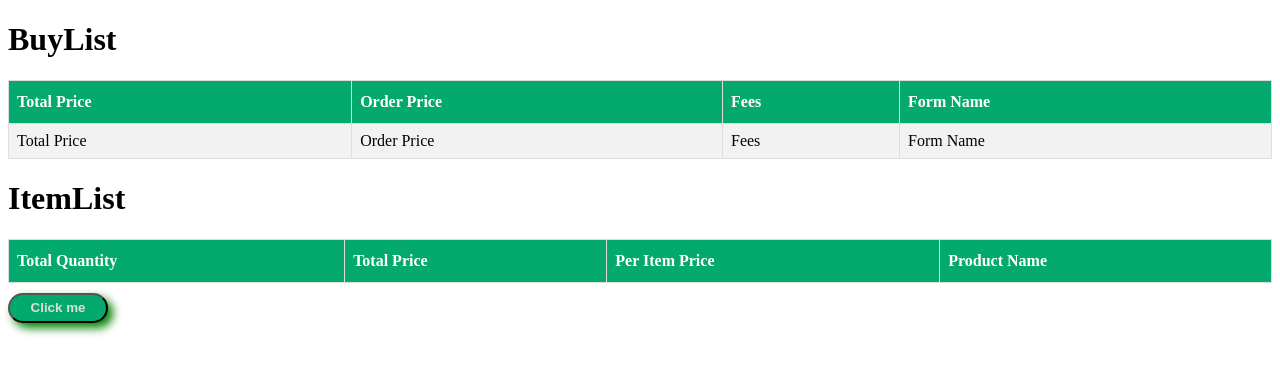
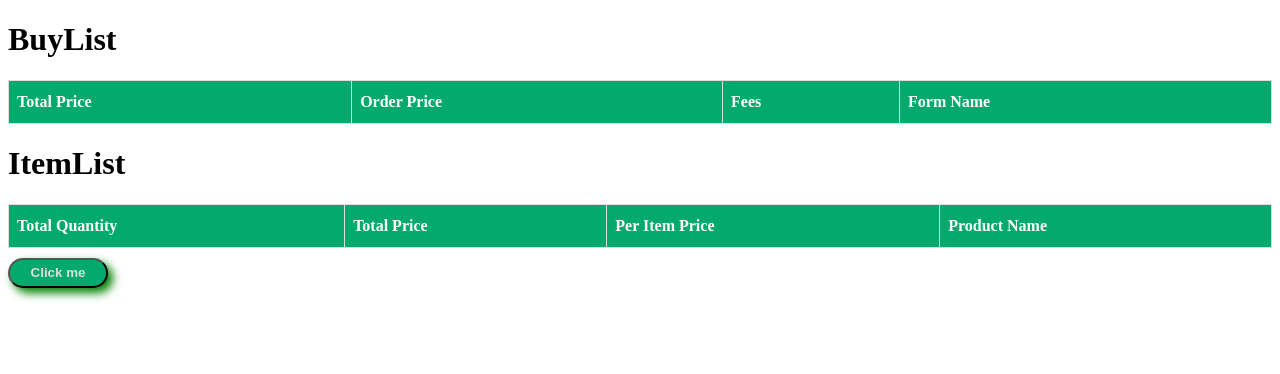
Before and after one commit to SUNILmobcoder/Filter-Merge-Duplicate-Object, a plain HTML site: page index.html in a window 1280 px wide. Drawn offline with nearby package versions, Linux system fonts and the light colour scheme.

Commit message:
Update index.html

```diff
--- a/index.html
+++ b/index.html
@@ -19,12 +19,6 @@
               <th>Fees</th>
               <th>Form Name</th>
             </tr>
-            <tr>
-                <td>Total Price</td>
-                <td>Order Price</td>
-                <td>Fees</td>
-                <td>Form Name</td>
-              </tr>
           </table>
           <h1>ItemList</h1>
           <table class="table" id="itemsLists">
```
